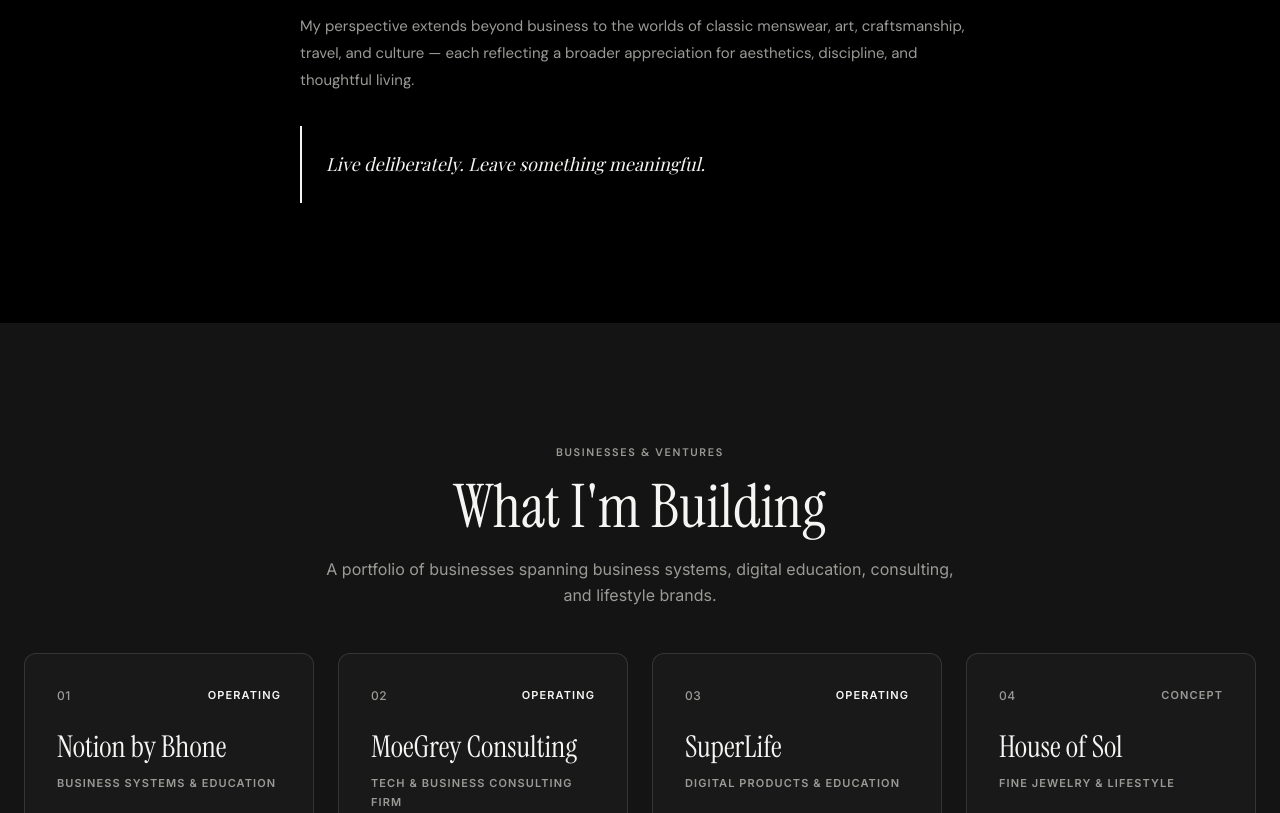
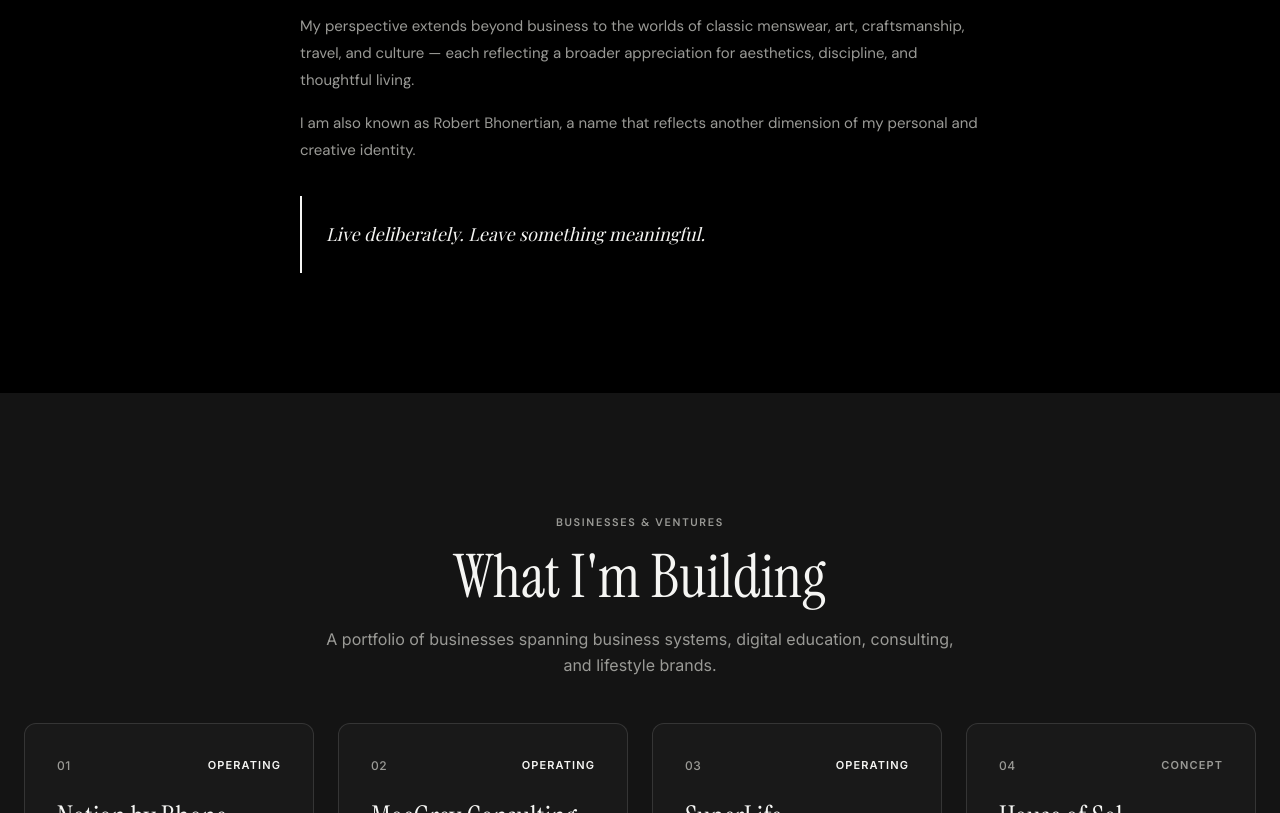
Before and after one commit to Bhonenyan/bhone-nyan-soe-website, a plain HTML site: page index.html in a window 1280 px wide. Shown: the part 1203-2016 px from the top of the page. Drawn offline with nearby package versions, Linux system fonts and the light colour scheme; a web font is replaced by a local one.

Commit message:
Add Robert Bhonertian alias to About section
Co-Authored-By: Claude Sonnet 5 <noreply@anthropic.com>
Claude-Session: https://claude.ai/code/session_01A96YkKtHxxrEsxms8mgULv

```diff
--- a/index.html
+++ b/index.html
@@ -73,6 +73,9 @@
         </p>
         <p class="about__desc">
           My perspective extends beyond business to the worlds of classic menswear, art, craftsmanship, travel, and culture — each reflecting a broader appreciation for aesthetics, discipline, and thoughtful living.
+        </p>
+        <p class="about__desc">
+          I am also known as Robert Bhonertian, a name that reflects another dimension of my personal and creative identity.
         </p>
         <blockquote class="about__quote">
           <span class="about__quote-mark">"</span>
```
